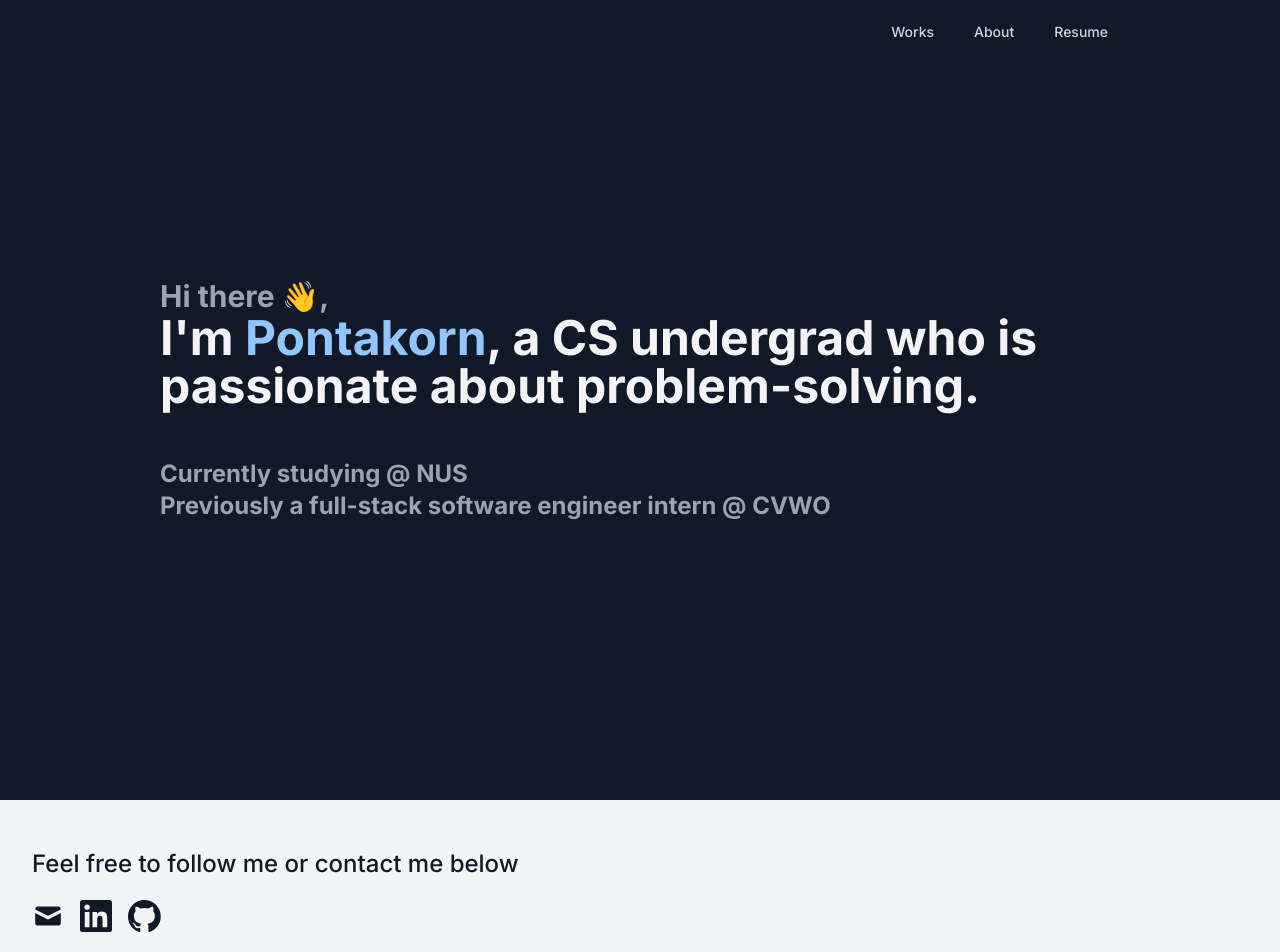
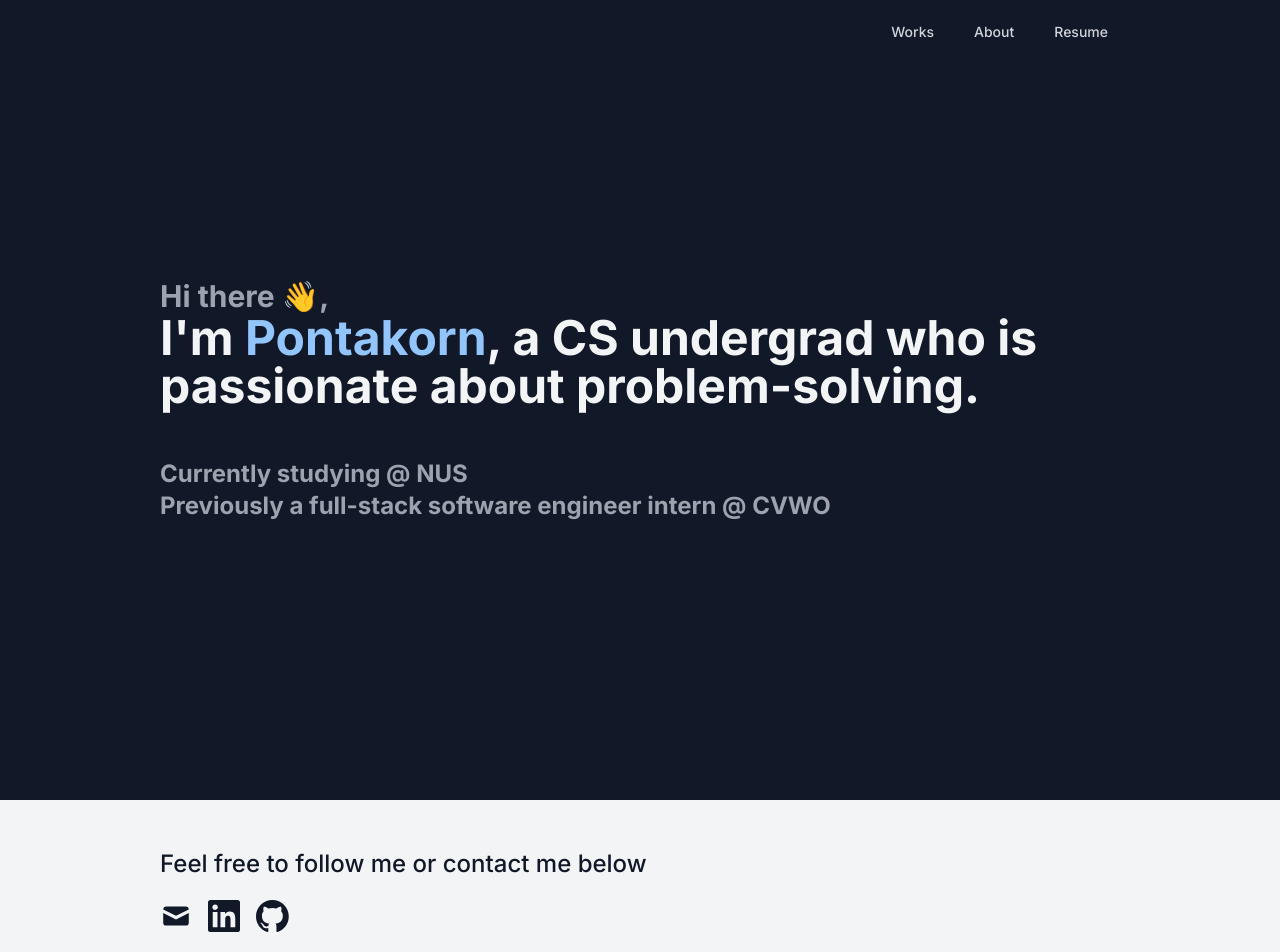
Before and after one commit to peppapighs/pontakorn, a Next.js app: page / in a window 1280 px wide. Shown: the top 952 px of the page. Built offline with nearby package versions, Linux system fonts and the light colour scheme.

Commit message:
:sparkles: adjust footer spacing

```diff
--- a/components/Footer.tsx
+++ b/components/Footer.tsx
@@ -3,7 +3,7 @@
 const Footer = () => {
   return (
     <footer>
-      <div className="mx-auto max-w-7xl py-12 px-4 sm:px-6 lg:px-8">
+      <div className="mx-auto max-w-5xl py-12 px-4 sm:px-6 lg:px-8">
         <div className="flex flex-col items-center text-center sm:items-start sm:text-left">
           <h2 className="text-xl font-medium text-gray-900 sm:text-2xl">
             Feel free to follow me or contact me below
```
